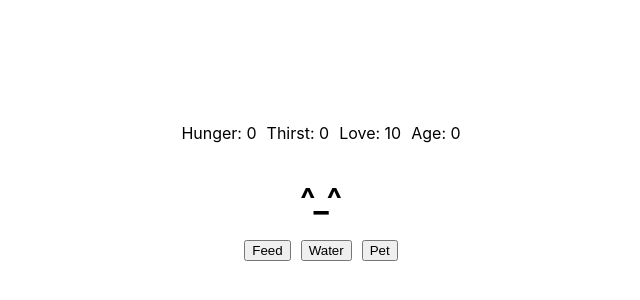
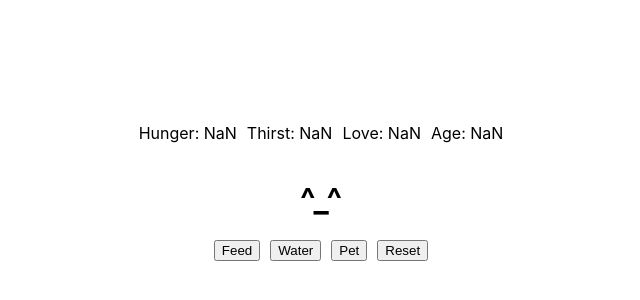
Before and after one commit to vkyriakakis/react-virtual-pet, a React (Create React App) app: page / in a window 1280 px wide. Shown: the part 216-516 px from the top of the page, without its empty margins (319-959 px from the left). Built offline with nearby package versions, Linux system fonts and the light colour scheme.

Commit message:
Saving/loading state from local storage implemented

```diff
--- a/src/App.js
+++ b/src/App.js
@@ -3,10 +3,12 @@ import "./App.css";
 import { useState, useEffect } from 'react';
 
 export default function App() {
-  const [hunger, setHunger] = useState(0);
-  const [thirst, setThirst] = useState(0);
-  const [love, setLove] = useState(10);
-  const [ticks, setTicks] = useState(0);
+  // For the first render, check the local storage for previous values,
+  // and load them if they exist
+  const [hunger, setHunger] = useState(parseInt(localStorage.getItem("hunger")));
+  const [thirst, setThirst] = useState(parseInt(localStorage.getItem("thirst")));
+  const [love, setLove] = useState(parseInt(localStorage.getItem("love")));
+  const [ticks, setTicks] = useState(parseInt(localStorage.getItem("ticks")));
 
   // Refresh the timeout everytime a timeout expires using
   // the ticks dependency
@@ -27,6 +29,23 @@ export default function App() {
     return () => clearTimeout(timer);
   }, [ticks]);
 
+  // Store to local storage after every re-render (change in the pet's state)
+  useEffect(() => {
+      localStorage.setItem("hunger", hunger);
+  }, [hunger]);
+
+  useEffect(() => {
+      localStorage.setItem("thirst", thirst);
+  }, [thirst]);
+
+  useEffect(() => {
+      localStorage.setItem("love", love);
+  }, [love]);
+
+  useEffect(() => {
+      localStorage.setItem("ticks", ticks);
+  }, [ticks]);
+
   // Click handlers
   function handleFeedClick() {
     setHunger(hunger => (hunger > 0) ? hunger - 1 : hunger);
@@ -38,6 +57,14 @@ export default function App() {
 
   function handlePetClick() {
     setLove(love => (love < 10) ? love + 1 : love);
+  }
+
+  // For debugging
+  function handleResetClick() {
+    setHunger(0);
+    setThirst(0);
+    setLove(10);
+    setTicks(0);
   }
 
   return (
@@ -55,6 +82,7 @@ export default function App() {
         <Action label="Feed" handleClick={handleFeedClick} />
         <Action label="Water" handleClick={handleWaterClick} />
         <Action label="Pet" handleClick={handlePetClick} />
+        <Action label="Reset" handleClick={handleResetClick} />
       </div>
     </div>
   );
```
